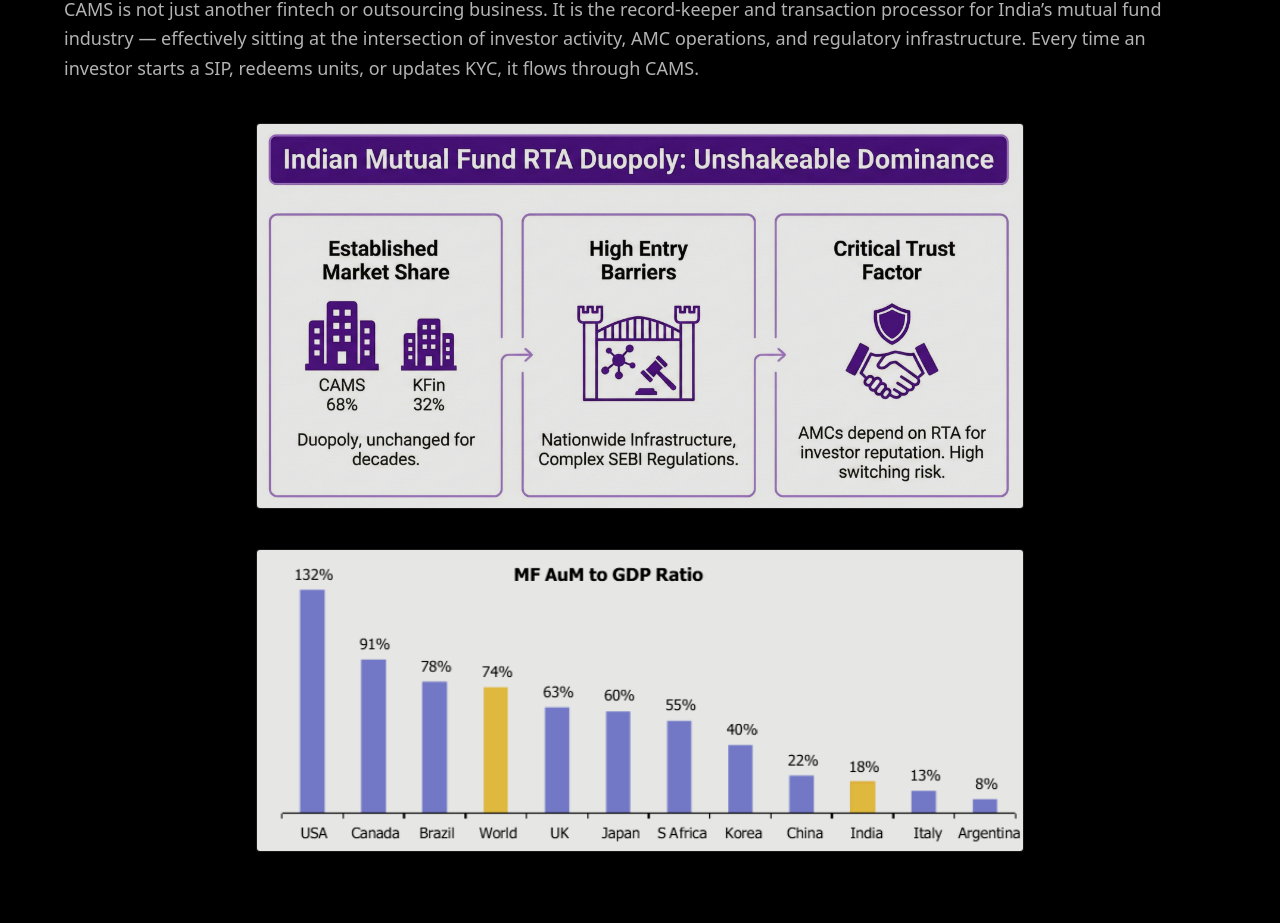
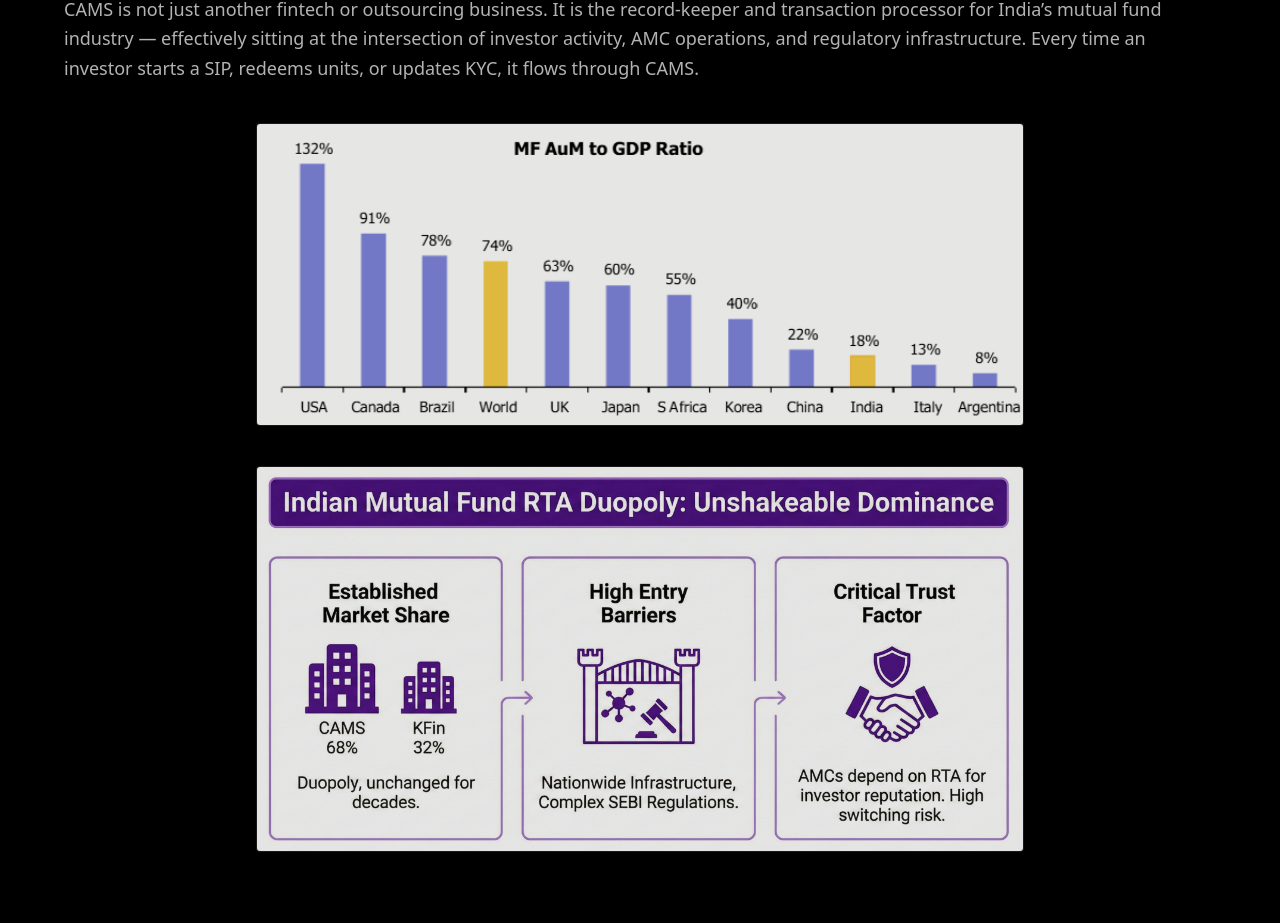
Before and after one commit to divygandhi4978/personal-pf, a Next.js app: page /cams in a window 1280 px wide. Shown: the part 1198-2121 px from the top of the page. Built offline with nearby package versions, Linux system fonts and the light colour scheme.

Commit message:
Cams Case study added

```diff
--- a/app/cams/PageLocal.jsx
+++ b/app/cams/PageLocal.jsx
@@ -148,18 +148,19 @@
                     </p>
                     <div className="max-w-3xl mx-auto my-10 border border-white/10 rounded-sm bg-black overflow-hidden shadow-2xl">
                         <img
-                            src="/cams/img3.jpg"
+                            src="/cams/img4.png"
                             alt="CAMS Ecosystem Visualization"
                             className="w-full h-auto object-contain opacity-90 hover:opacity-100 transition-opacity duration-300"
                         />
                     </div>
                     <div className="max-w-3xl mx-auto my-10 border border-white/10 rounded-sm bg-black overflow-hidden shadow-2xl">
                         <img
-                            src="/cams/img4.png"
+                            src="/cams/img3.jpg"
                             alt="CAMS Ecosystem Visualization"
                             className="w-full h-auto object-contain opacity-90 hover:opacity-100 transition-opacity duration-300"
                         />
                     </div>
+
                     <div className="grid md:grid-cols-2 gap-12 pt-8">
                         <div className="space-y-4">
                             <h4 className="text-white font-bold uppercase tracking-widest text-xs opacity-50">The Obvious Narrative</h4>
```
